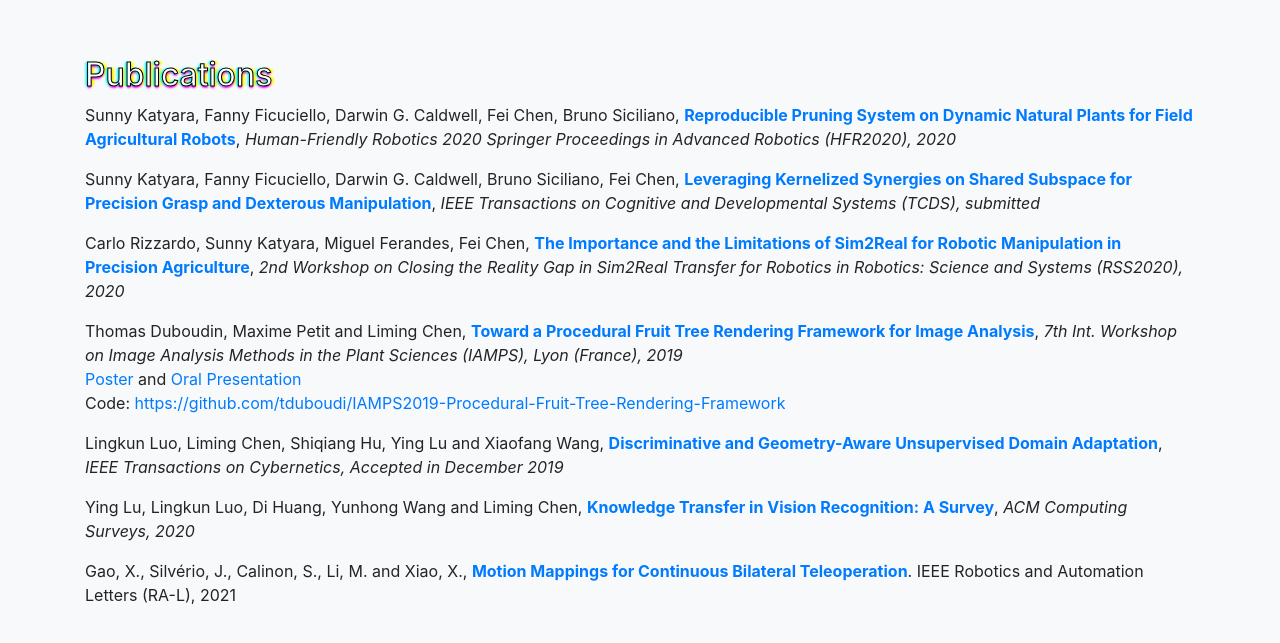
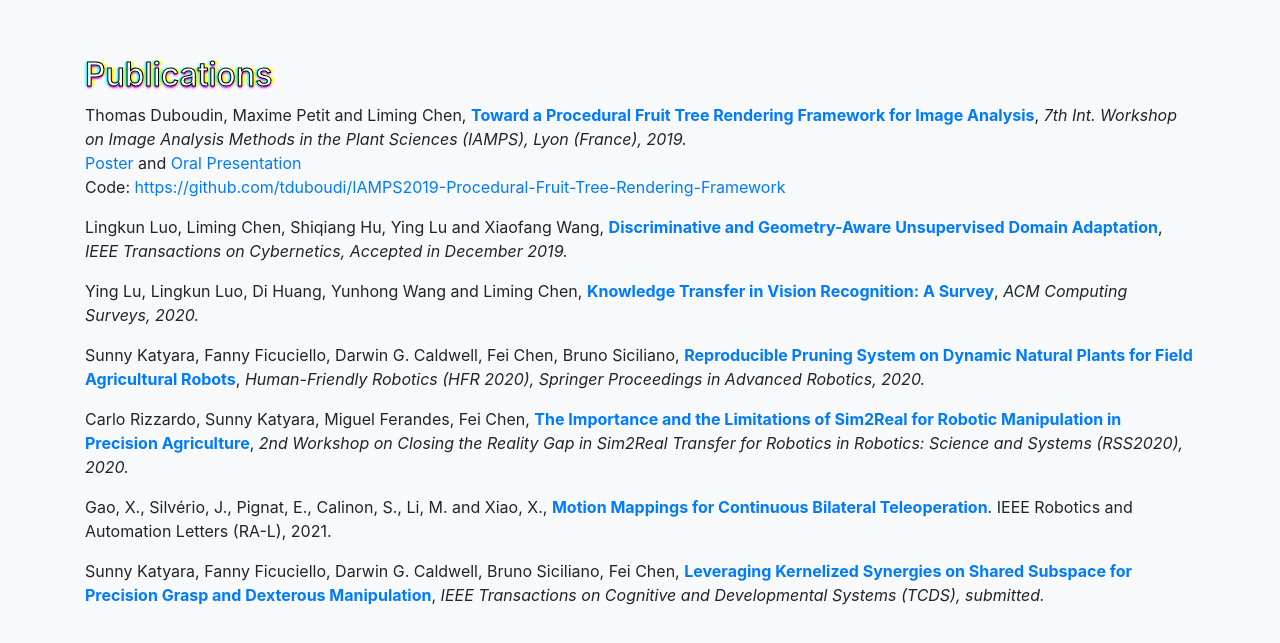
Before and after one commit to learn-real/learn-real.github.io, a website with bundled scripts: page index.htm in a window 1280 px wide. Shown: the part 2478-3121 px from the top of the page. Built offline with nearby package versions, Linux system fonts and the light colour scheme.

Commit message:
Publications reordered by year

```diff
--- a/index.htm
+++ b/index.htm
@@ -113,33 +113,33 @@
 <h2>Publications</h2>
 
 <p>
-Sunny Katyara, Fanny Ficuciello, Darwin G. Caldwell, Fei Chen, Bruno Siciliano, <a href="https://arxiv.org/abs/2008.11613" target="_BLANK"><b>Reproducible Pruning System on Dynamic Natural Plants for Field Agricultural Robots</b></a>, <i>Human-Friendly Robotics 2020 Springer Proceedings in Advanced Robotics (HFR2020), 2020</i></li>
+Thomas Duboudin, Maxime Petit and Liming Chen, <a href="https://www.researchgate.net/profile/Maxime_Petit4/publication/333929001_Toward_a_Procedural_Fruit_Tree_Rendering_Framework_for_Image_Analysis/links/5d0cd22892851cf4403eb3c8/Toward-a-Procedural-Fruit-Tree-Rendering-Framework-for-Image-Analysis.pdf" target="_BLANK"><b>Toward a Procedural Fruit Tree Rendering Framework for Image Analysis</b></a>, <i>7th Int. Workshop on Image Analysis Methods in the Plant Sciences (IAMPS), Lyon (France), 2019.</i><br>
+<a href='publi/iamps2019/IAMPS_2019_poster.pdf' target="_BLANK">Poster</a> and <a href='publi/iamps2019/IAMPS_2019_presentation.pdf' target="_BLANK">Oral Presentation</a><br>
+Code: <a href='https://github.com/tduboudi/IAMPS2019-Procedural-Fruit-Tree-Rendering-Framework' target="_BLANK">https://github.com/tduboudi/IAMPS2019-Procedural-Fruit-Tree-Rendering-Framework</a>
 </p>
 
 <p>
-Sunny Katyara, Fanny Ficuciello, Darwin G. Caldwell, Bruno Siciliano, Fei Chen, <a href="https://arxiv.org/abs/2008.11574" target="_BLANK"><b>Leveraging Kernelized Synergies on Shared Subspace for Precision Grasp and Dexterous Manipulation</b></a>, <i>IEEE Transactions on Cognitive and Developmental Systems (TCDS), submitted</i></li>
+Lingkun Luo, Liming Chen, Shiqiang Hu, Ying Lu and Xiaofang Wang, <a href="https://ieeexplore.ieee.org/stamp/stamp.jsp?arnumber=8961922" target="_BLANK"><b>Discriminative and Geometry-Aware Unsupervised Domain Adaptation</b></a>, <i>IEEE Transactions on Cybernetics, Accepted in December 2019.</i>
 </p>
 
 <p>
-Carlo Rizzardo, Sunny Katyara, Miguel Ferandes, Fei Chen, <a href="https://arxiv.org/abs/2008.03983" target="_BLANK"><b>The Importance and the Limitations of Sim2Real for Robotic Manipulation in Precision Agriculture</b></a>, <i>2nd Workshop on Closing the Reality Gap in Sim2Real Transfer for Robotics in Robotics: Science and Systems (RSS2020), 2020</i></li>
+Ying Lu, Lingkun Luo, Di Huang, Yunhong Wang and Liming Chen, <a href="https://pdfs.semanticscholar.org/dd40/eca054bc3d6701f36095ef82f983e946ab5c.pdf" target="_BLANK"><b>Knowledge Transfer in Vision Recognition: A Survey</b></a>, <i>ACM Computing Surveys, 2020.</i>
 </p>
 
 <p>
-Thomas Duboudin, Maxime Petit and Liming Chen, <a href="https://www.researchgate.net/profile/Maxime_Petit4/publication/333929001_Toward_a_Procedural_Fruit_Tree_Rendering_Framework_for_Image_Analysis/links/5d0cd22892851cf4403eb3c8/Toward-a-Procedural-Fruit-Tree-Rendering-Framework-for-Image-Analysis.pdf" target="_BLANK"><b>Toward a Procedural Fruit Tree Rendering Framework for Image Analysis</b></a>, <i>7th Int. Workshop on Image Analysis Methods in the Plant Sciences (IAMPS), Lyon (France), 2019</i><br>
-<a href='publi/iamps2019/IAMPS_2019_poster.pdf'>Poster</a> and <a href='publi/iamps2019/IAMPS_2019_presentation.pdf'>Oral Presentation</a><br>
-Code: <a href='https://github.com/tduboudi/IAMPS2019-Procedural-Fruit-Tree-Rendering-Framework'>https://github.com/tduboudi/IAMPS2019-Procedural-Fruit-Tree-Rendering-Framework</a>
+Sunny Katyara, Fanny Ficuciello, Darwin G. Caldwell, Fei Chen, Bruno Siciliano, <a href="https://arxiv.org/abs/2008.11613" target="_BLANK"><b>Reproducible Pruning System on Dynamic Natural Plants for Field Agricultural Robots</b></a>, <i>Human-Friendly Robotics (HFR 2020), Springer Proceedings in Advanced Robotics, 2020.</i></li>
 </p>
 
 <p>
-Lingkun Luo, Liming Chen, Shiqiang Hu, Ying Lu and Xiaofang Wang, <a href="https://ieeexplore.ieee.org/stamp/stamp.jsp?arnumber=8961922" target="_BLANK"><b>Discriminative and Geometry-Aware Unsupervised Domain Adaptation</b></a>, <i>IEEE Transactions on Cybernetics, Accepted in December 2019</i>
+Carlo Rizzardo, Sunny Katyara, Miguel Ferandes, Fei Chen, <a href="https://arxiv.org/abs/2008.03983" target="_BLANK"><b>The Importance and the Limitations of Sim2Real for Robotic Manipulation in Precision Agriculture</b></a>, <i>2nd Workshop on Closing the Reality Gap in Sim2Real Transfer for Robotics in Robotics: Science and Systems (RSS2020), 2020.</i></li>
 </p>
 
 <p>
-Ying Lu, Lingkun Luo, Di Huang, Yunhong Wang and Liming Chen, <a href="https://pdfs.semanticscholar.org/dd40/eca054bc3d6701f36095ef82f983e946ab5c.pdf" target="_BLANK"><b>Knowledge Transfer in Vision Recognition: A Survey</b></a>, <i>ACM Computing Surveys, 2020</i>
+Gao, X., Silvério, J., Pignat, E., Calinon, S., Li, M. and Xiao, X., <a href="https://calinon.ch/paper4045.htm" target="_BLANK"><b>Motion Mappings for Continuous Bilateral Teleoperation</b></a>. IEEE Robotics and Automation Letters (RA-L), 2021.
 </p>
 
 <p>
-Gao, X., Silvério, J., Calinon, S., Li, M. and Xiao, X., <a href="https://calinon.ch/paper4045.htm" target="_BLANK"><b>Motion Mappings for Continuous Bilateral Teleoperation</b></a>. IEEE Robotics and Automation Letters (RA-L), 2021
+Sunny Katyara, Fanny Ficuciello, Darwin G. Caldwell, Bruno Siciliano, Fei Chen, <a href="https://arxiv.org/abs/2008.11574" target="_BLANK"><b>Leveraging Kernelized Synergies on Shared Subspace for Precision Grasp and Dexterous Manipulation</b></a>, <i>IEEE Transactions on Cognitive and Developmental Systems (TCDS), submitted.</i></li>
 </p>
 
 </section>
```
